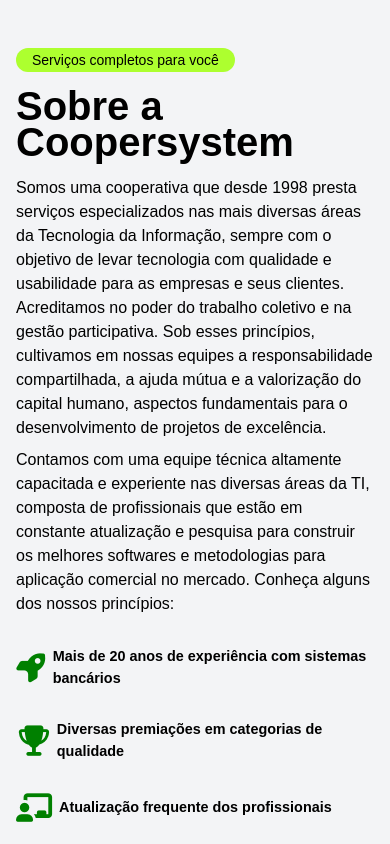
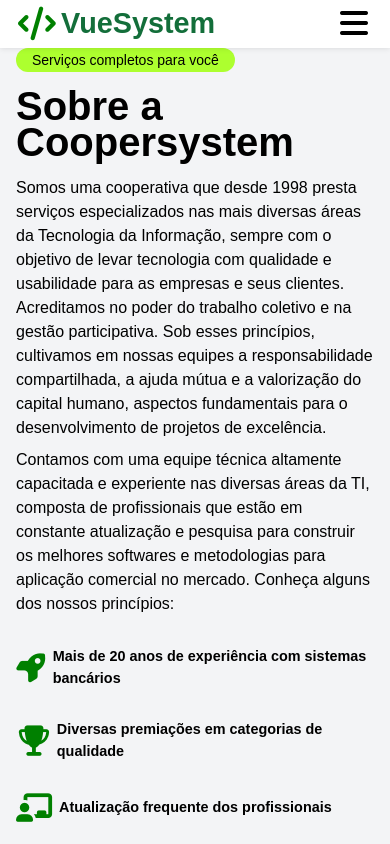
Before and after one commit to carlospontocom/app-front-vue, a Vue app: page / in a window 390 px wide. Shown: the top 844 px of the page. Built offline with nearby package versions, Linux system fonts and the light colour scheme.

Commit message:
menu-responsivo-global

```diff
--- a/src/App.vue
+++ b/src/App.vue
@@ -1,7 +1,9 @@
 <script setup>
-import Sobre from './components/Sobre.vue';
- </script>
+import HomeViews from './components/views/HomeViews.vue';
+
+
+</script>
 
 <template>
-  <Sobre/>
+  <HomeViews/>
 </template>
--- /dev/null
+++ b/src/components/AppHeader.vue
@@ -0,0 +1,95 @@
+<script setup>
+import LogoMarca from '../components/LogoMarca.vue';
+import {ref} from 'vue';
+
+const listaMenu = [
+    {
+        id: "link01",
+        nome: "Home",
+        link: "#home"
+    },
+
+    {
+        id: "link02",
+        nome: "Serviços",
+        link: "#services"
+    },
+
+    {
+        id: "link03",
+        nome: "Projetos",
+        link: "#projetos"
+    }
+]
+
+const menuAberto = ref(false);
+
+function alternarMenu(){
+    menuAberto.value = !menuAberto.value;
+}
+</script>
+
+
+<template>
+    <header>
+        <nav class="navbar">
+            <a href="">
+                <LogoMarca/>
+            </a>
+            <ul class="menu" :class="{ 'menu-ativo': menuAberto }">
+                <li v-for="item in listaMenu" :key="item.id">
+                    <a :href="item.link">{{ item.nome }}</a>
+                </li>
+            </ul>
+            <button class="btn-menu-hamburguer" @click="alternarMenu">
+                <i class="fas fa-bars"></i>
+            </button>
+        </nav>
+    </header>
+</template>
+
+<style scoped>
+
+header{
+    background: white;
+    box-shadow: 0 0 6px #00000020;
+    position: fixed;
+    z-index: 10;
+    width: 100%;
+
+}
+
+.navbar {
+    display: flex;
+    align-items: center;
+    justify-content: space-between;
+    margin: 0 auto;
+    max-width: 1200px;
+    padding: 0 1rem;
+}
+
+.menu{
+    display: none;
+    position: absolute;
+    top:100%;
+    right:0;
+    background-color:seagreen;
+    width: 320px;
+}
+
+.menu a{
+    color: white;
+    border-bottom: 2px solid white;
+    display: block;
+    padding: 7px;
+}
+
+.menu-ativo{
+    display:block;
+}
+
+.btn-menu-hamburguer{
+    cursor: pointer;
+    font-size: 2rem;
+}
+</style>
--- /dev/null
+++ b/src/components/LogoMarca.vue
@@ -0,0 +1,25 @@
+<template>
+   <div class="logo">
+    <i class="fas fa-code"></i>
+   <h2>VueSystem</h2>
+   </div>
+</template>
+<style scoped>
+
+.logo{
+    display: flex;
+    align-items: center;
+    gap: 3px;
+}
+
+.logo i{
+    color: green;
+    font-size:2.1rem;
+}
+
+h2{
+    font-size: 1.8rem;
+    font-weight: bold;
+    color:rgb(19, 110, 58);
+}
+</style>
--- /dev/null
+++ b/src/components/views/HomeViews.vue
@@ -0,0 +1,8 @@
+<script setup>
+    import AppHeader from '../AppHeader.vue';
+import Sobre from '../Sobre.vue';
+</script>
+<template>
+    <AppHeader/>
+    <Sobre/>
+</template>
```
